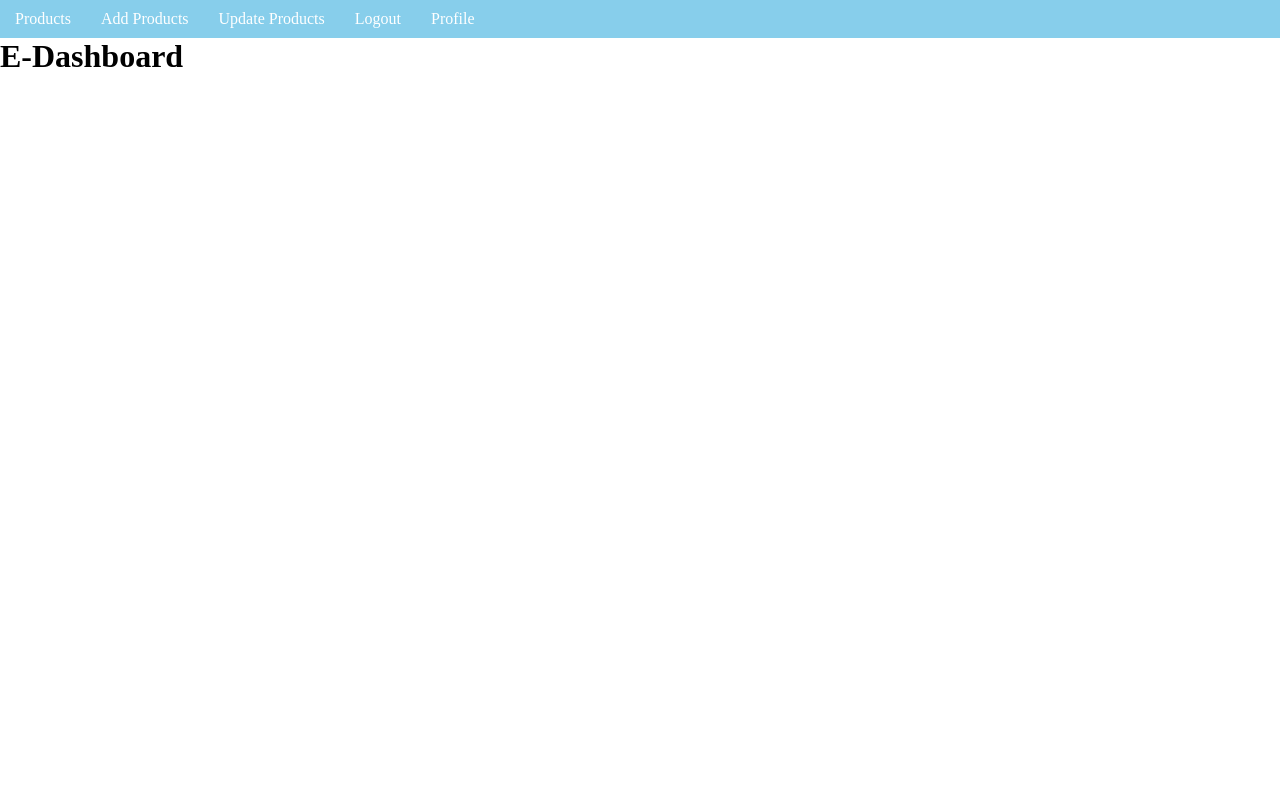
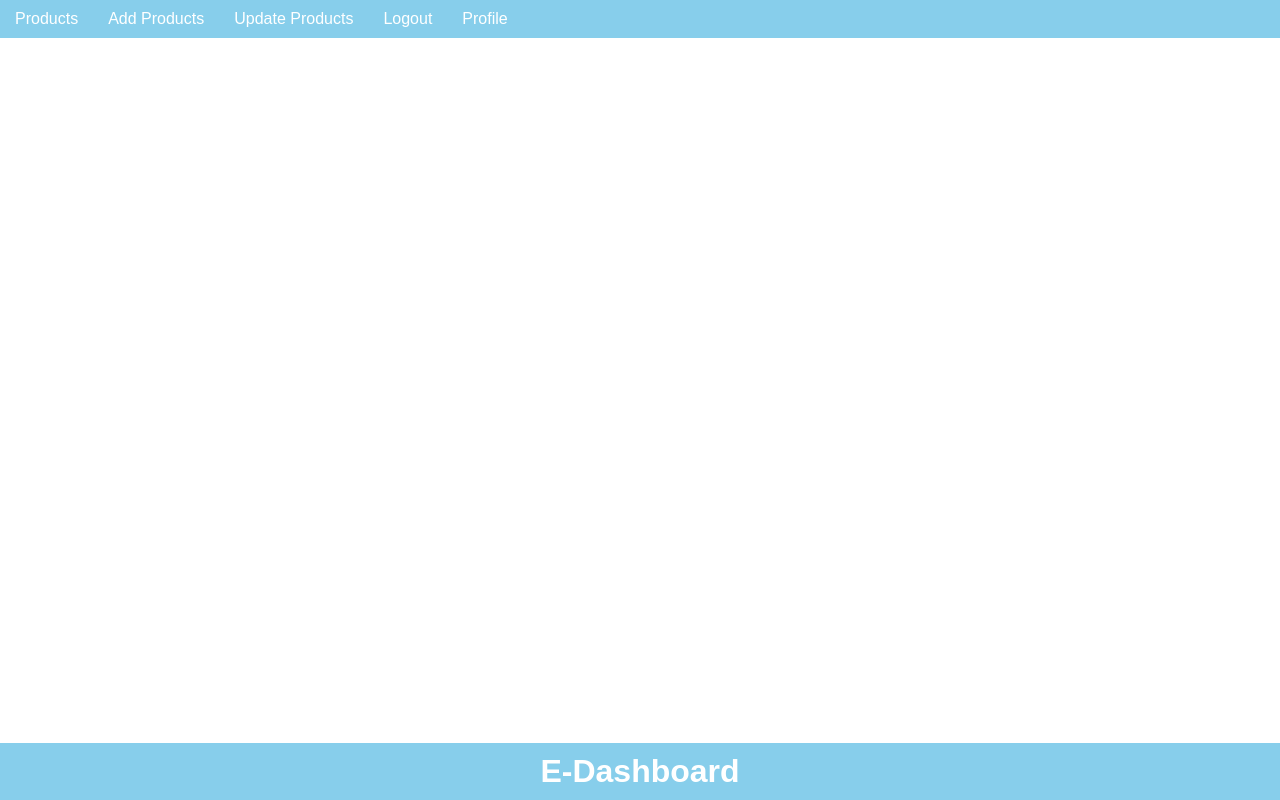
Before and after one commit to kabirasunny/e-dashboard, a React (Vite) app in the folder frontend/: page / in a window 1280 px wide. Built offline with nearby package versions, Linux system fonts and the light colour scheme.

Commit message:
I added css for some component navbar,signup

```diff
--- a/frontend/src/App.css
+++ b/frontend/src/App.css
@@ -50,9 +50,10 @@
   box-sizing: border-box;
   margin: 0;
   padding: 0;
+  font-family: Arial, Helvetica, sans-serif;
 }
 
-.nav-ul{
+.nav-ul {
   background-color: skyblue;
 }
 
@@ -66,3 +67,44 @@
   color: #fff;
   padding: 5px;
 }
+
+h1 {
+  position: absolute;
+  bottom: 0;
+  text-align: center;
+  padding: 10px;
+  background: skyblue;
+  width: 100%;
+  color: #fff;
+}
+
+.signupContainer h2 {
+  text-align: center;
+  font-family: cursive;
+  color: #ababab;
+  font-weight: 100;
+}
+
+.signupContainer .inputBox {
+  width: 50%;
+  padding: 10px;
+  border-radius: 0.5rem;
+  border: 1px solid skyblue;
+  display: block;
+  margin: 10px auto;
+}
+
+input::placeholder {
+  font-family: cursive;
+}
+
+.signupContainer .appButton {
+  width: 30%;
+  margin: 10px 35%;
+  padding: 10px;
+  border-radius: 0.5rem;
+  border: 1px solid skyblue;
+  background: lightgoldenrodyellow;
+  font-family: cursive;
+  cursor: pointer;
+}
```
